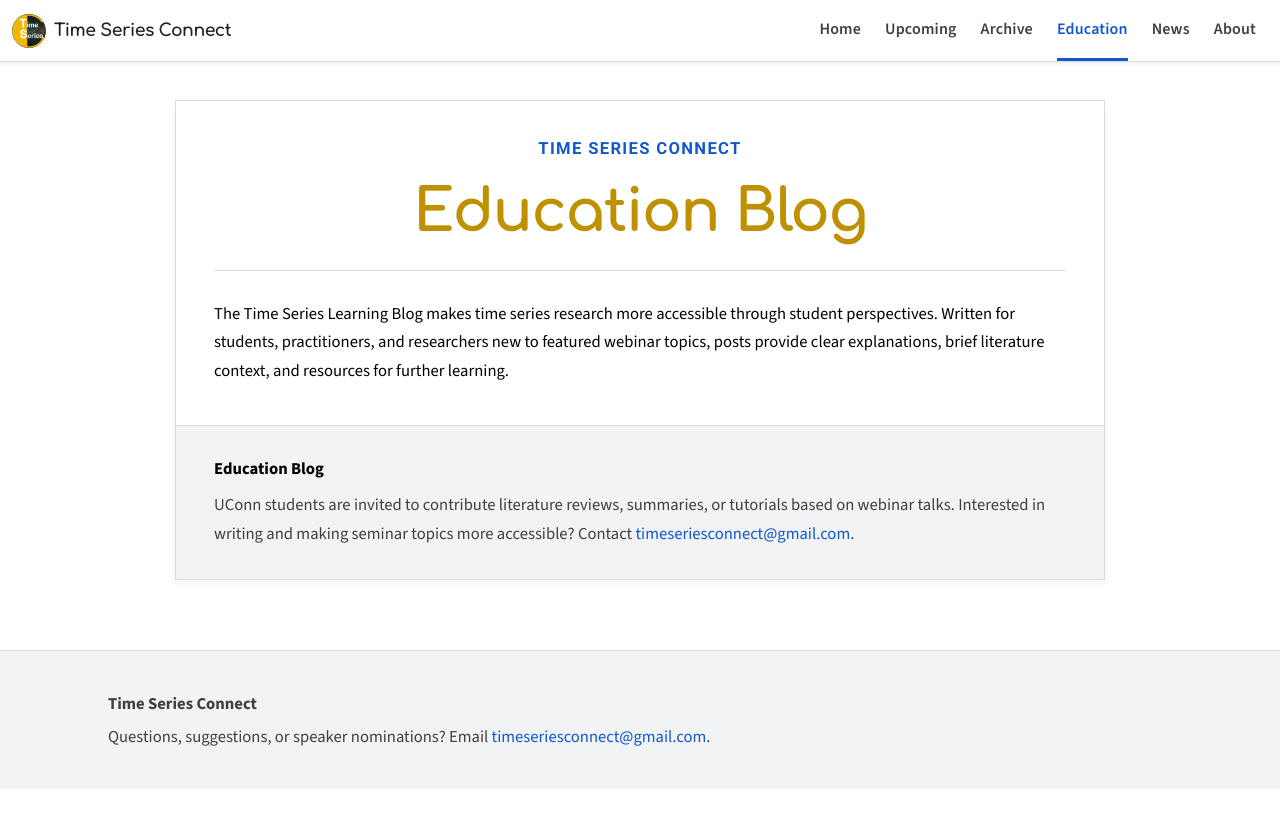
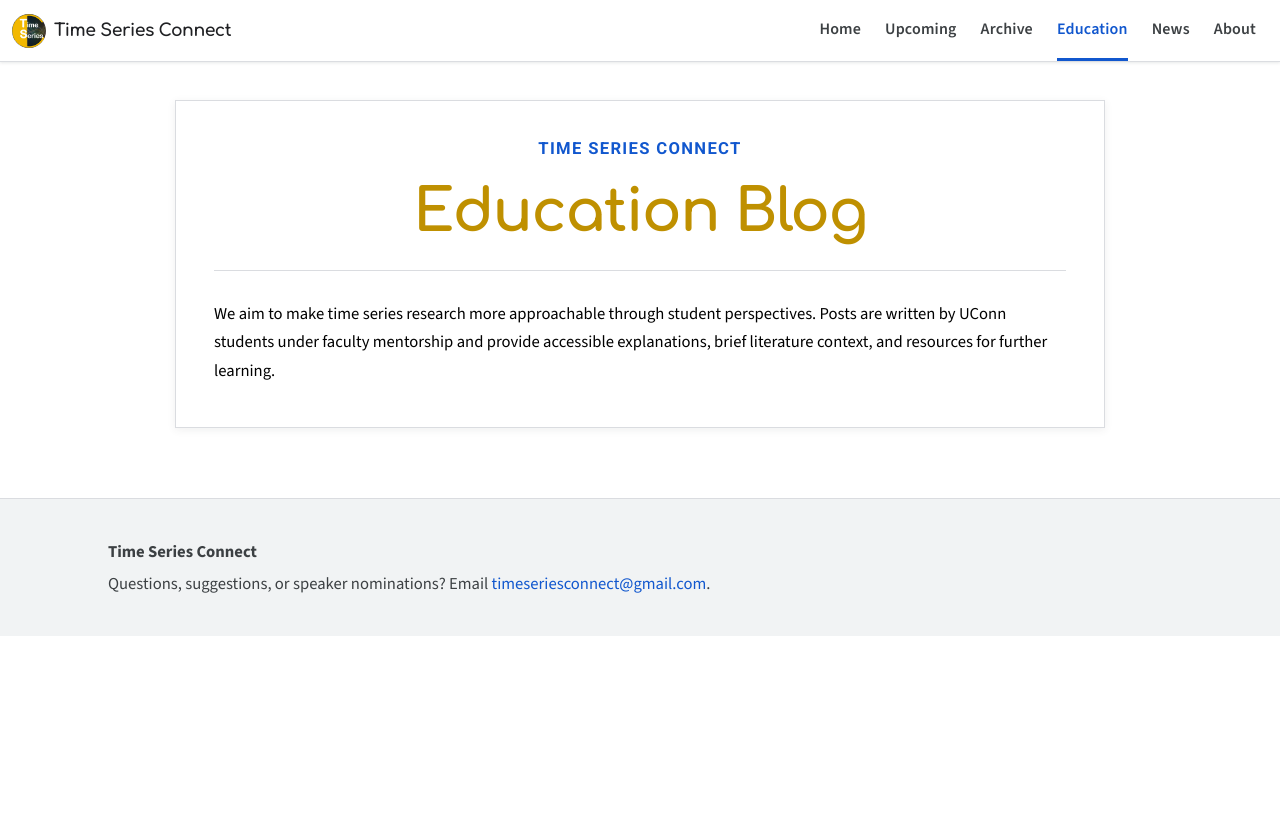
Before and after one commit to yaozheng-stat/time-series-connect, a Jekyll site: the page built from _pages/education-blog.md, in a window 1280 px wide. Shown: the top 828 px of the page. Built offline with Jekyll 4.4.1, drawn with Linux system fonts in a browser that asks for light colours.

Commit message:
Update description

```diff
--- a/_pages/education-blog.md
+++ b/_pages/education-blog.md
@@ -4,14 +4,4 @@
 permalink: /education-blog/
 ---
 
-The Time Series Learning Blog makes time series research more accessible through student perspectives. Written for students, practitioners, and researchers new to featured webinar topics, posts provide clear explanations, brief literature context, and resources for further learning.
-
-<div class="site-footer page-footnote">
-  <p><strong>Education Blog</strong></p>
-  <p>
-    UConn students are invited to contribute literature reviews,
-    summaries, or tutorials based on webinar talks. Interested in writing
-    and making seminar topics more accessible? Contact
-    <a href="mailto:timeseriesconnect@gmail.com">timeseriesconnect@gmail.com</a>.
-  </p>
-</div>
+We aim to make time series research more approachable through student perspectives. Posts are written by UConn students under faculty mentorship and provide accessible explanations, brief literature context, and resources for further learning.
--- a/assets/css/main.css
+++ b/assets/css/main.css
@@ -201,8 +201,3 @@
   .hero-title-block h1{font-size:2.85rem}.subtitle{font-size:1.35rem}.site-nav{gap:12px}.site-nav a{font-size:.9rem}.content-card{padding:24px}.wrap{padding:0 20px}
   .home-lede h1{font-size:2.35rem}.home-lede__summary{font-size:1.04rem}.google-button,.button{width:100%}.event-actions .google-button{width:auto}.home-event-card{padding:18px}.home-link-card{min-height:auto}
 }
-
-.page-footnote{
-  margin: 2.5rem -38px -34px;
-  padding: 24px 38px;
-}
```
